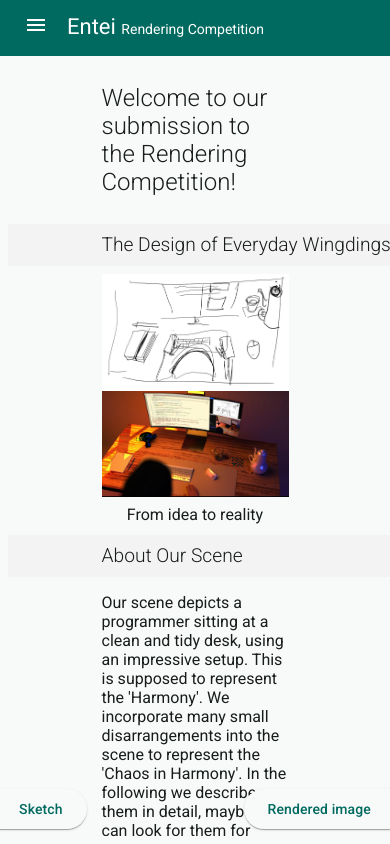
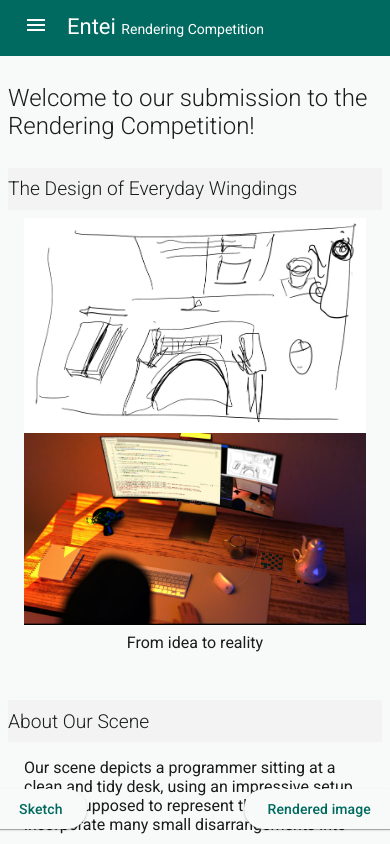
Before and after one commit to ninjafail/rendering-competition, an Angular app: page / in a window 390 px wide. Built offline with nearby package versions, Linux system fonts and the light colour scheme.

Commit message:
mobile compatability

```diff
--- a/src/app/components/section/section.component.html
+++ b/src/app/components/section/section.component.html
@@ -1,5 +1,7 @@
 <div>
-  <div class="header">{{ title }}</div>
+  <div class="header">
+    <div>{{ title }}</div>
+  </div>
   <div class="content">
     <ng-content></ng-content>
   </div>
--- a/src/app/components/section/section.component.scss
+++ b/src/app/components/section/section.component.scss
@@ -3,7 +3,6 @@
     width: 100%;
     padding-top: 0.5em;
     padding-bottom: 0.5em;
-    padding-left: 25%;
     font-size: larger;
     font-weight: 100;
 }
@@ -11,7 +10,4 @@
 .content {
     padding-inline: 1em;
     margin-bottom: 3rem;
-    max-width: 50%;
-    margin: auto;
-    align-self: center;
 }
--- a/src/styles.scss
+++ b/src/styles.scss
@@ -52,9 +52,24 @@ h2 {
   font-weight: 100;
 }
 
-.intro {
-  padding: 0.5em 0;
+
+
+.intro, .content, .header div {
   max-width: 50%;
   margin: auto;
   align-self: center;
 }
+
+@media screen and (max-width: 980px) {
+  .intro, .content, .header div {
+    max-width: 30rem;
+  }
+
+  .header {
+    padding-block: auto;
+  }
+}
+
+.intro {
+  padding: 0.5em 0;
+}
```
